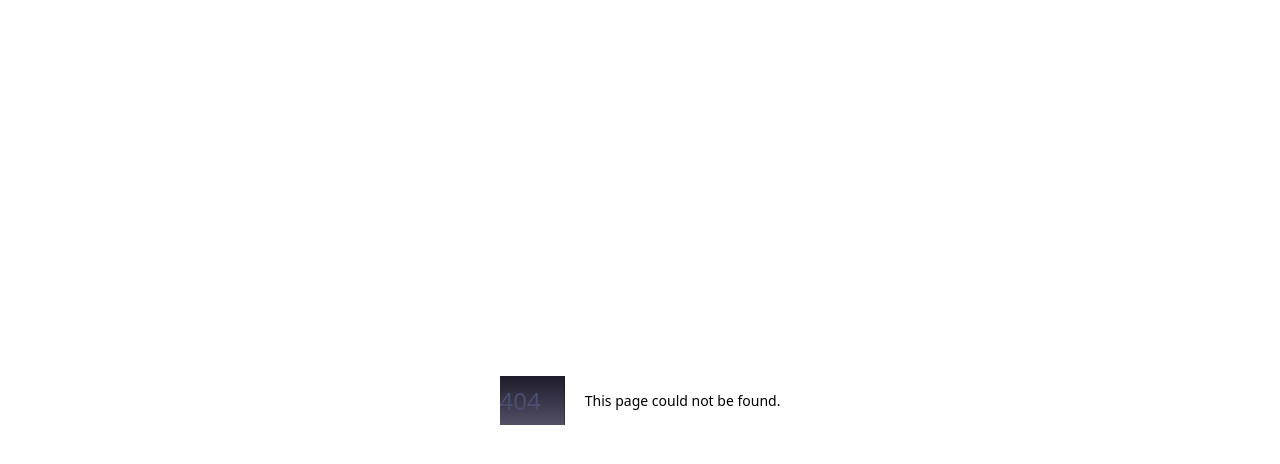
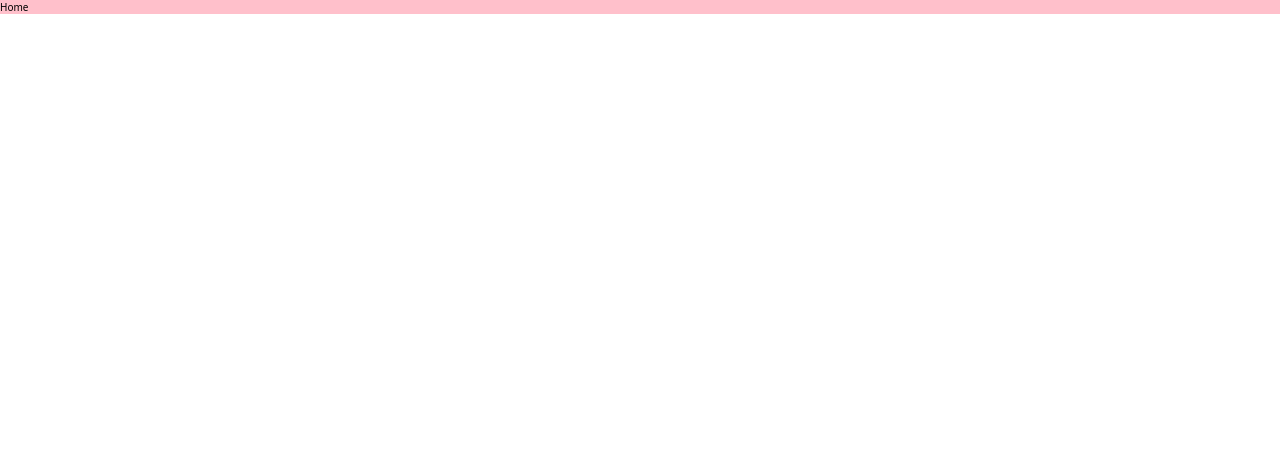
Before and after one commit to jundesu/video_website, a Next.js app: page /Home in a window 1280 px wide. Before the commit this address had no page. Shown: the top 464 px of the page. Built offline with nearby package versions, Linux system fonts and the light colour scheme.

Commit message:
route to home after clicking the login button

```diff
--- /dev/null
+++ b/pages/Home.js
@@ -0,0 +1,15 @@
+import styled from "@emotion/styled";
+
+const HomePage = styled.div`
+  background: pink;
+
+`;
+
+function Home () {
+
+  return (
+    <HomePage>Home</HomePage>
+  );
+}
+
+export default Home;
--- a/components/Login.js
+++ b/pages/Login.js
@@ -124,14 +124,11 @@ const SignUpLink = styled.a`
   }
 `;
 
-
-
-
 function Login () {
   return (
     <LoginPage>
       <p>Log in to your account</p>
-      <Form action="" method="post">
+      <Form action="/Home" method="post">
         <Label>
           E-mail
           <Input type="email" placeholder="enter your e-mail" required/>
--- a/pages/index.js
+++ b/pages/index.js
@@ -1,4 +1,4 @@
-import Login from "../components/Login";
+import Login from "./Login";
 
 function App () {
 
--- a/styles/globals.css
+++ b/styles/globals.css
@@ -16,10 +16,3 @@ body {
   width: 100vw;
   height: 100vh;
 }
-
-h1 {
-  flex-direction: column;
-  color: #4b4e6e;
-  justify-content: space-evenly;
-  background: linear-gradient(to bottom, #1F1C2C, #534f66);
-}
```
